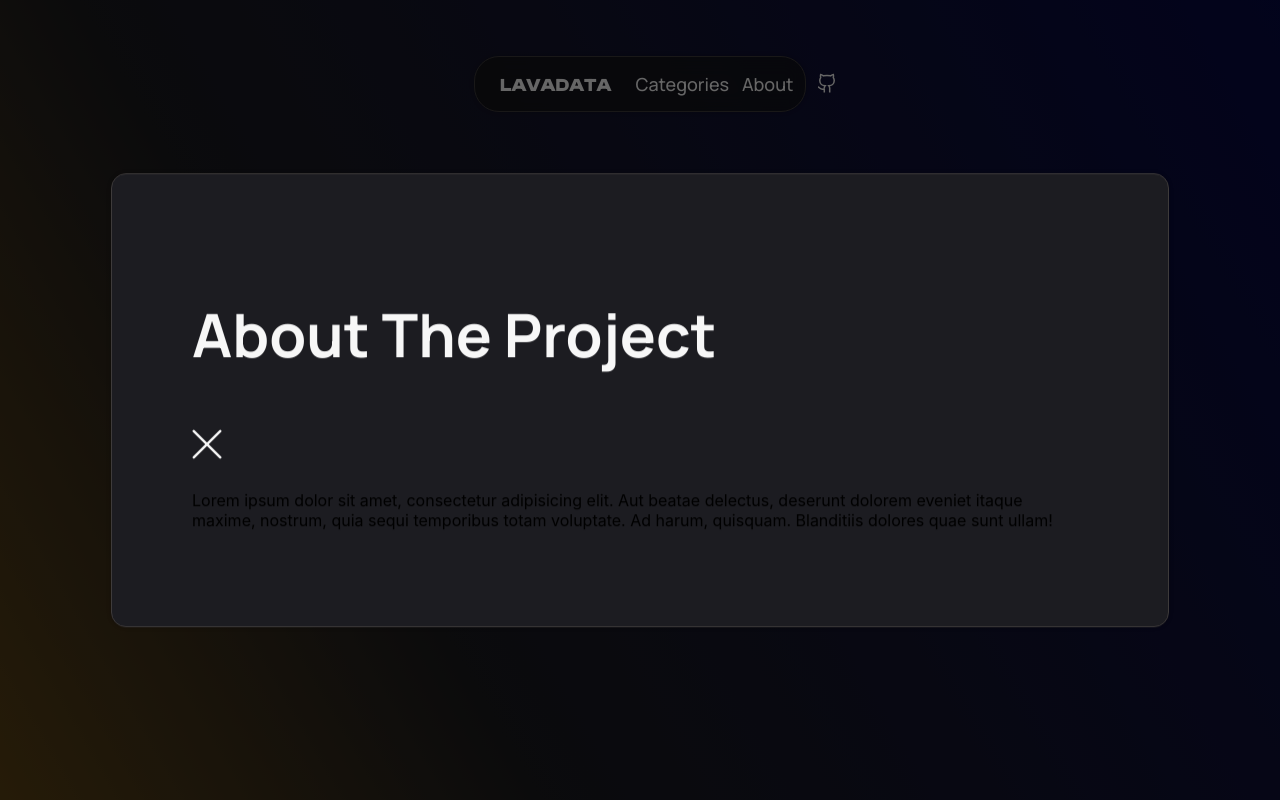
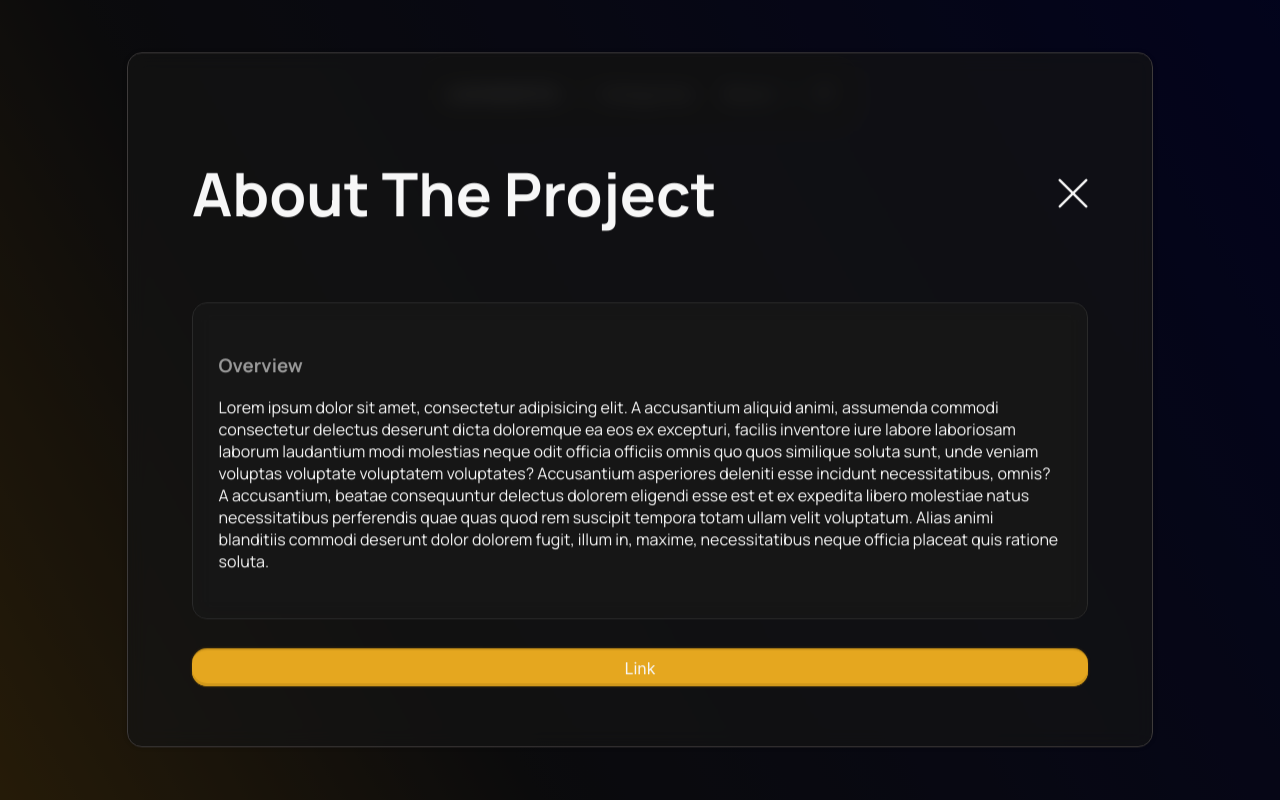
Before and after one commit to antonkazachenko/lava-data, a React (Create React App) app: page /about in a window 1280 px wide. Built offline with nearby package versions, Linux system fonts and the light colour scheme.

Commit message:
update css

```diff
--- a/src/components/about/about.module.css
+++ b/src/components/about/about.module.css
@@ -0,0 +1,34 @@
+.link {
+    display: flex;
+    justify-content: center;
+    align-items: center;
+    border-radius: 15px;
+    height: 4.5vh;
+    border-top: 2px solid #D1981A;
+    background: #E5A71F;
+    box-shadow: 0 0 3px 0 rgba(255, 175, 0, 0.25), 0 -3px 0 0 #D1981A inset;
+}
+
+.link a {
+    text-decoration: none;
+    color: #F7F7F7;
+}
+
+.mainText {
+    margin: 3.7vh 0;
+    padding: 3.7vh 2vw;
+    border-radius: 15px;
+    border: 1px solid #2A2A2A;
+    background: rgba(26, 26, 26, 0.65);
+    backdrop-filter: blur(10px);
+    font-family: "Manrope", serif;
+    font-weight: 400;
+}
+
+.mainText h3 {
+    color: #999;
+}
+
+.mainText p {
+    color: #F7F7F7;
+}
--- a/src/components/about/about.tsx
+++ b/src/components/about/about.tsx
@@ -1,11 +1,32 @@
 import React, { FC } from 'react';
+import styles from './about.module.css';
 
 const AboutComponent: FC = () => (
-  <p>
-    Lorem ipsum dolor sit amet, consectetur adipisicing elit. Aut beatae delectus, deserunt
-    dolorem eveniet itaque maxime, nostrum, quia sequi temporibus totam voluptate. Ad harum,
-    quisquam. Blanditiis dolores quae sunt ullam!
-  </p>
+  <div>
+    <div className={styles.mainText}>
+      <h3>Overview</h3>
+      <p>
+        Lorem ipsum dolor sit amet, consectetur adipisicing elit. A accusantium aliquid animi,
+        assumenda commodi consectetur delectus deserunt dicta doloremque ea eos ex excepturi,
+        facilis inventore iure labore laboriosam laborum laudantium modi molestias neque odit
+        officia officiis omnis quo quos similique soluta sunt, unde veniam voluptas voluptate
+        voluptatem voluptates? Accusantium asperiores deleniti esse incidunt necessitatibus,
+        omnis? A accusantium, beatae consequuntur delectus dolorem eligendi esse est et ex
+        expedita libero molestiae natus necessitatibus perferendis quae quas quod rem suscipit
+        tempora totam ullam velit voluptatum. Alias animi blanditiis commodi deserunt dolor
+        dolorem fugit, illum in, maxime, necessitatibus neque officia placeat quis ratione soluta.
+      </p>
+    </div>
+    <div className={styles.link}>
+      <a
+        href="https://www.nickmvincent.com/"
+        target="_blank"
+        rel="noopener noreferrer"
+      >
+        Link
+      </a>
+    </div>
+  </div>
 );
 
 export default AboutComponent;
--- a/src/components/app/App.module.css
+++ b/src/components/app/App.module.css
@@ -1,4 +1,7 @@
 .modalHeader {
+  display: flex;
+  align-items: center;
+  justify-content: space-between;
   color: #F7F7F7;
   font-family: Manrope, serif;
   font-size: 40px;
--- a/src/components/bubbles/bubbles.module.css
+++ b/src/components/bubbles/bubbles.module.css
@@ -1,14 +1,14 @@
 .bubblesContainer {
     position: relative;
     width: 100%;
-    height: 400px; /* Adjust as needed */
+    height: 87vh;
 }
 
 .bubble {
     position: absolute;
     width: 150px;
     height: 150px;
-    box-sizing: border-box; /* ensures padding doesn't inflate the bubble size */
+    box-sizing: border-box;
     background: rgba(255, 255, 255, 0.1);
     border-radius: 50%;
     text-align: center;
--- a/src/components/header/header.module.css
+++ b/src/components/header/header.module.css
@@ -4,9 +4,9 @@
 }
 
 .navBar {
-    width: 26vw;
+    max-width: 500px;
     box-sizing: border-box;
-    height: 7vh;
+    height: 75px;
     border-radius: 25px;
     border: 1px solid #3E3B3B;
     background: rgba(20, 20, 20, 0.70);
@@ -14,7 +14,6 @@
     backdrop-filter: blur(10px);
     display: flex;
     align-items: center;
-    gap: 1.5vh;
     padding: 0 2vw;
     justify-content: space-between;
     margin-top: 7vh;
@@ -24,8 +23,6 @@
 .logo {
     color: #F7F7F7;
     text-align: center;
-    leading-trim: both;
-    text-edge: cap;
     font-family: "Clash Display", serif;
     font-size: 18px;
     font-style: normal;
@@ -36,7 +33,7 @@
 
 .navMiddle {
     display: flex;
-    gap: 1vw;
+    gap: 30px;
     color: #F7F7F7;
     font-family: "Manrope", serif;
     font-size: 18px;
@@ -52,6 +49,7 @@
 
 .separator {
     background: #F7F7F7;
+    margin: 0 20px;
     height: 20px;
     width: 1px;
 }
--- a/src/components/modal/modal.module.css
+++ b/src/components/modal/modal.module.css
@@ -4,7 +4,7 @@
     left: 50%;
     width: 70vw;
     transform: translate(-50%, -50%);
-    padding: 80px;
+    padding: 7.5vh 5vw;
     flex-direction: column;
     align-items: flex-start;
     gap: 10px;
@@ -13,7 +13,6 @@
     background: rgba(20, 20, 20, 0.70);
     box-shadow: 0 0 4px 0 rgba(0, 0, 0, 0.25);
     backdrop-filter: blur(10px);
-    background: #1C1C21;
     z-index: 1000;
 }
 
```
Also changed, not shown: 1 other file (tests, documents, lock files or other folders).
